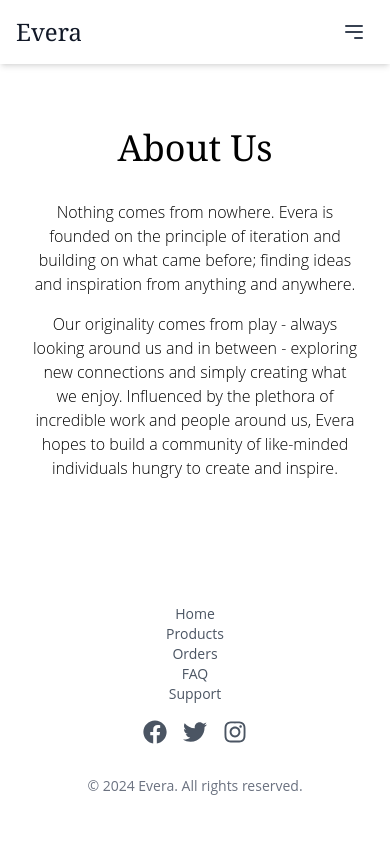
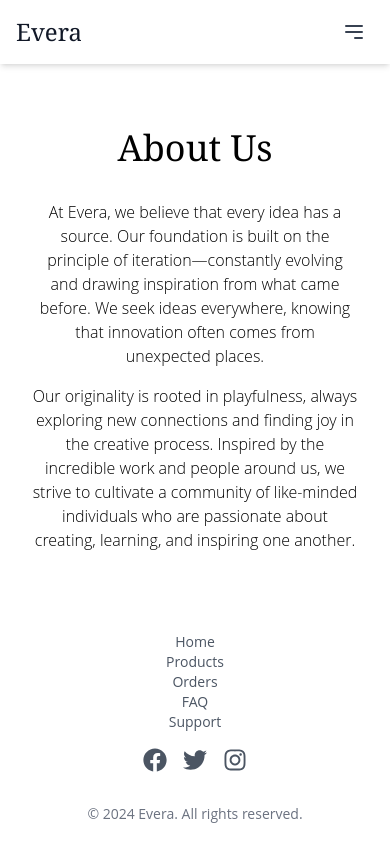
Before and after one commit to 1Dengaroo/evera-frontend, a React (Create React App) app: page /about in a window 390 px wide. Shown: the top 862 px of the page. Built offline with nearby package versions, Linux system fonts and the light colour scheme.

Commit message:
Mobile styling

```diff
--- a/src/components/Cart/Cart.tsx
+++ b/src/components/Cart/Cart.tsx
@@ -33,7 +33,7 @@
   }
 
   return (
-    <div className="container mx-auto p-4">
+    <div className="container mt-8">
       <div className="w-full">
         {items.map((item) => (
           <CartItem
--- a/src/components/Cart/CartItem.tsx
+++ b/src/components/Cart/CartItem.tsx
@@ -36,7 +36,7 @@
   }, [id, quantity])
 
   return (
-    <div className="flex items-center justify-between p-4 border-b w-full">
+    <div className="flex items-center justify-between py-4 md:p-4 border-b w-full">
       <div className="flex items-center">
         <img
           src={imageUrl}
--- a/src/components/Order/TrackOrder.tsx
+++ b/src/components/Order/TrackOrder.tsx
@@ -13,7 +13,7 @@
   }
 
   return (
-    <div className="max-w-4xl mx-auto p-4">
+    <div className="max-w-4xl mx-auto md:px-4 py-4">
       <h2 className="text-3xl text-center mb-6 font-serif mt-8">Track Order</h2>
       <div className="flex items-center justify-center space-x-2 mb-4">
         <input
--- a/src/pages/About.tsx
+++ b/src/pages/About.tsx
@@ -10,16 +10,17 @@
     >
       <div className="max-w-3xl mx-auto px-4 lg:px-8">
         <p className="mb-4 font-light">
-          Nothing comes from nowhere. Evera is founded on the principle of
-          iteration and building on what came before; finding ideas and
-          inspiration from anything and anywhere.
+          At Evera, we believe that every idea has a source. Our foundation is
+          built on the principle of iteration—constantly evolving and drawing
+          inspiration from what came before. We seek ideas everywhere, knowing
+          that innovation often comes from unexpected places.
         </p>
         <p className="font-light">
-          Our originality comes from play - always looking around us and in
-          between - exploring new connections and simply creating what we enjoy.
-          Influenced by the plethora of incredible work and people around us,
-          Evera hopes to build a community of like-minded individuals hungry to
-          create and inspire.
+          Our originality is rooted in playfulness, always exploring new
+          connections and finding joy in the creative process. Inspired by the
+          incredible work and people around us, we strive to cultivate a
+          community of like-minded individuals who are passionate about
+          creating, learning, and inspiring one another.
         </p>
       </div>
     </Section>
--- a/src/pages/Cart.tsx
+++ b/src/pages/Cart.tsx
@@ -3,9 +3,9 @@
 
 const CartPage: React.FC = () => {
   return (
-    <div className="w-3/4 mx-auto flex flex-col items-center">
+    <div className="md:w-3/4 md:mx-auto px-4 flex flex-col items-center">
       <h2 className="text-3xl text-center font-serif mt-16">Your Cart</h2>
-      <div className="w-full p-4">
+      <div className="w-full md:p-4">
         <Cart />
       </div>
     </div>
--- a/src/pages/OrderSuccess.tsx
+++ b/src/pages/OrderSuccess.tsx
@@ -41,22 +41,22 @@
   }
 
   return (
-    <>
+    <div className="px-4">
       <h2 className="text-4xl font-serif my-8 text-center mt-12">
         Order Success
       </h2>
-      <p className="w-1/2 text-lg justify-center mx-auto mt-8 text-center">
+      <p className="md:w-1/2 text-lg justify-center mx-auto mt-8 text-center">
         Thank you for your purchase! You can continue shopping or check your
         email for further details. You should also receive an email confirmation
         shortly with your order details.
       </p>
-      <div className="w-1/2 justify-center mx-auto mt-8">
+      <div className="md:w-1/2 justify-center mx-auto mt-8">
         {order ? (
           <OrderCard order={order} />
         ) : (
           <p className="text-center">No order details available.</p>
         )}
       </div>
-    </>
+    </div>
   )
 }
```
